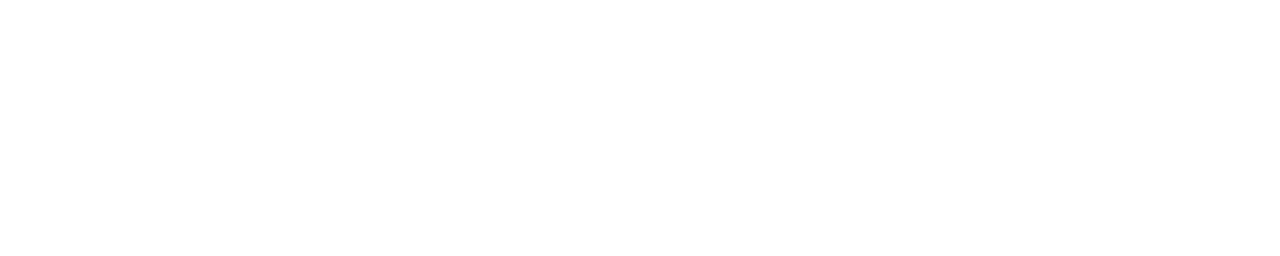
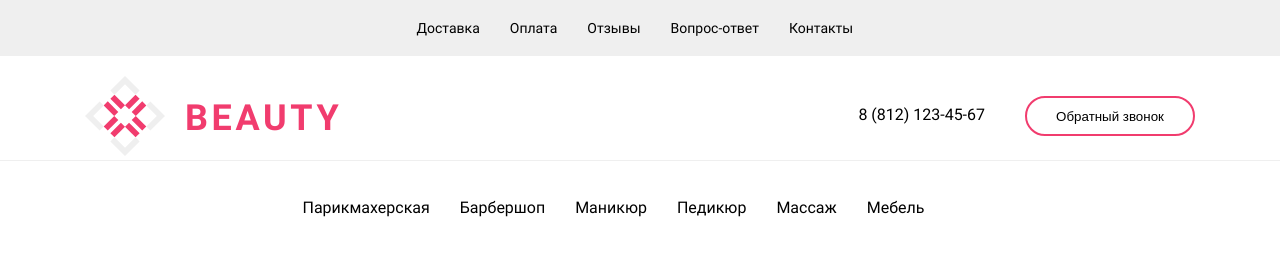
Before and after one commit to Disidd/HWs, a plain HTML site: page HW8/index.html in a window 1280 px wide. Drawn offline with Linux system fonts and the light colour scheme.

Commit message:
Feat/ds 1 float header header creation (#1)
* header

* feat(DS-1):float header creation

```diff
--- a/HW8/index.html
+++ b/HW8/index.html
@@ -1,7 +1,53 @@
 <!DOCTYPE html>
 <html lang="en">
 <head>
+  <link rel="stylesheet" href="styles/reset.css">
+  <link rel="stylesheet" href="styles/style.css">
   <title>Float</title>
+  <header>
+    <div class="top-header">
+      <nav class="nav-header">
+        <ul>
+          <li class="left margin"><a href="">Доставка</a></li>
+          <li class="left"><a href="">Оплата</a></li>
+          <li class="left"><a href="">Отзывы</a></li>
+          <li class="left"><a href="">Вопрос-ответ</a></li>
+          <li class="left"><a href="">Контакты</a></li>
+          <li class="clearfix"></li>
+        </ul>
+      </nav>
+    </div>
+    <div class="header">
+      <div class="fix-size-container">
+        <div class="logo">
+          <div class="sign left">
+            <a href=""><img src="images/logo.svg" alt="logo"></a>
+          </div>
+          <div class="text-logo left">
+            <a href="">BEAUTY</a>
+          </div>
+        </div>
+        <div class="btn right">
+          <button class="button">Обратный звонок</button>
+        </div>
+        <div class="number right">
+          <a href="">8 (812) 123-45-67</a>
+        </div>
+      </div>
+      <hr class="line">
+    </div>
+    <nav class="second-nav">
+      <ul>
+        <li class="left margin"><a href="">Парикмахерская</a></li>
+        <li class="left"><a href="">Барбершоп</a></li>
+        <li class="left"><a href="">Маникюр</a></li>
+        <li class="left"><a href="">Педикюр</a></li>
+        <li class="left"><a href="">Массаж</a></li>
+        <li class="left"><a href="">Мебель</a></li>
+        <li class="clearfix"></li>
+      </ul>
+    </nav>
+  </header>
 </head>
 <body>
 </body>
--- a/HW8/styles/reset.css
+++ b/HW8/styles/reset.css
@@ -0,0 +1,48 @@
+/* http://meyerweb.com/eric/tools/css/reset/
+   v2.0 | 20110126
+   License: none (public domain)
+*/
+
+html, body, div, span, applet, object, iframe,
+h1, h2, h3, h4, h5, h6, p, blockquote, pre,
+a, abbr, acronym, address, big, cite, code,
+del, dfn, em, img, ins, kbd, q, s, samp,
+small, strike, strong, sub, sup, tt, var,
+b, u, i, center,
+dl, dt, dd, ol, ul, li,
+fieldset, form, label, legend,
+table, caption, tbody, tfoot, thead, tr, th, td,
+article, aside, canvas, details, embed,
+figure, figcaption, footer, header, hgroup,
+menu, nav, output, ruby, section, summary,
+time, mark, audio, video {
+	margin: 0;
+	padding: 0;
+	border: 0;
+	font-size: 100%;
+	font: inherit;
+	vertical-align: baseline;
+}
+/* HTML5 display-role reset for older browsers */
+article, aside, details, figcaption, figure,
+footer, header, hgroup, menu, nav, section {
+	display: block;
+}
+body {
+	line-height: 1;
+}
+ol, ul {
+	list-style: none;
+}
+blockquote, q {
+	quotes: none;
+}
+blockquote:before, blockquote:after,
+q:before, q:after {
+	content: '';
+	content: none;
+}
+table {
+	border-collapse: collapse;
+	border-spacing: 0;
+}
--- a/HW8/styles/style.css
+++ b/HW8/styles/style.css
@@ -0,0 +1,129 @@
+@font-face {
+  font-family: "Roboto-Regular";
+  src: url(../fonts/Roboto-Regular.ttf);
+}
+
+@font-face {
+  font-family: "Roboto-Bold";
+  src: url(../fonts/Roboto-Bold.ttf);
+}
+
+* {
+  box-sizing: border-box;
+}
+
+.top-header {
+  width: 100%;
+  background-color:#efefef;
+  padding: 20px 0;
+}
+
+.nav-header {
+  width: 447px;
+  margin: 0 auto;
+}
+
+.nav-header a {
+  font-family: "Roboto-Regular";
+  font-size: 14px;
+  line-height: 16.41px;
+  text-align: left;
+  color: black;
+  text-decoration: none;
+}
+
+.left  {
+  float: left;
+}
+
+.right {
+  float: right;
+}
+
+.margin ~ .left {
+  margin-left: 30px;
+}
+.clearfix {
+  clear: both;
+}
+
+.header {
+  background-color: white;
+  margin-top: 20px;
+}
+
+.fix-size-container {
+  width: 1110px;
+  margin: 0 auto;
+}
+
+.text-logo a {
+  font-family: "Roboto-Bold";
+  font-size: 36px;
+  font-weight: 700;
+  line-height: 42.19px;
+  letter-spacing: 0.1em;
+  text-align: left;
+  color: #F13C6E;
+  text-decoration: none;
+}
+
+.sign {
+  width: 80px;
+  height: 80px;
+}
+
+.text-logo {
+  padding: 21px 0 20px 20px;
+}
+
+.number {
+  padding: 30px 40px 0;
+}
+
+.btn {
+  padding-top: 20px;
+}
+
+.button  {
+  width: 170px;
+  height: 40px;
+  top: 90px;
+  left: 1345px;
+  gap: 0px;
+  border-radius: 40px;
+  opacity: 0px;
+  border: 2px solid #F13C6E;
+  background: white;
+}
+
+.number a {
+  font-family: "Roboto-Regular";
+  font-size: 16px;
+  font-weight: 400;
+  line-height: 18.75px;
+  text-align: left;
+  text-decoration: none;
+  color: #000000;
+}
+.line {
+  width: 100%;
+  border: none;
+  border-top: 1px solid #EFEFEF;
+}
+
+.second-nav {
+  width: 675px;
+  margin: 0 auto;
+  padding-top: 30px;
+}
+
+.second-nav a {
+  font-family: "Roboto-Regular";
+  font-size: 16px;
+  font-weight: 400;
+  line-height: 18.75px;
+  text-align: left;
+  text-decoration: none;
+  color: #000000;
+}
```
Also changed, not shown: HW8/fonts/Roboto-Bold.ttf (added), HW8/fonts/Roboto-Regular.ttf (added), HW8/images/logo.svg (added).
